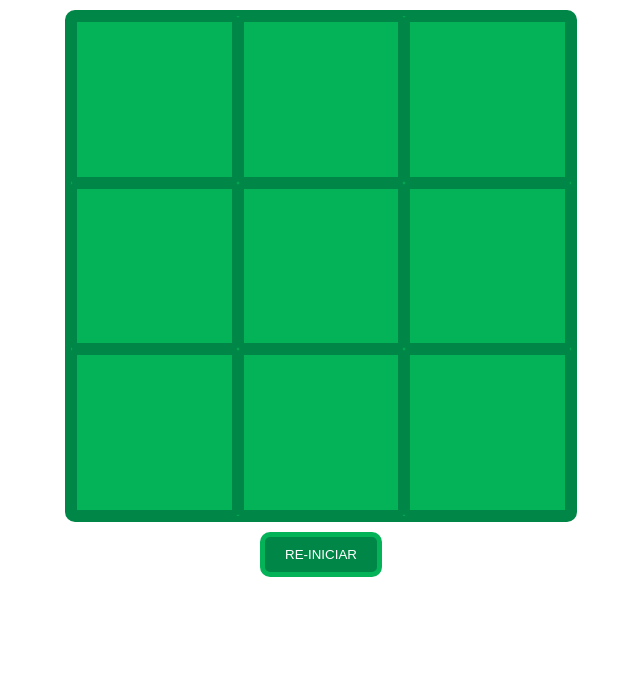
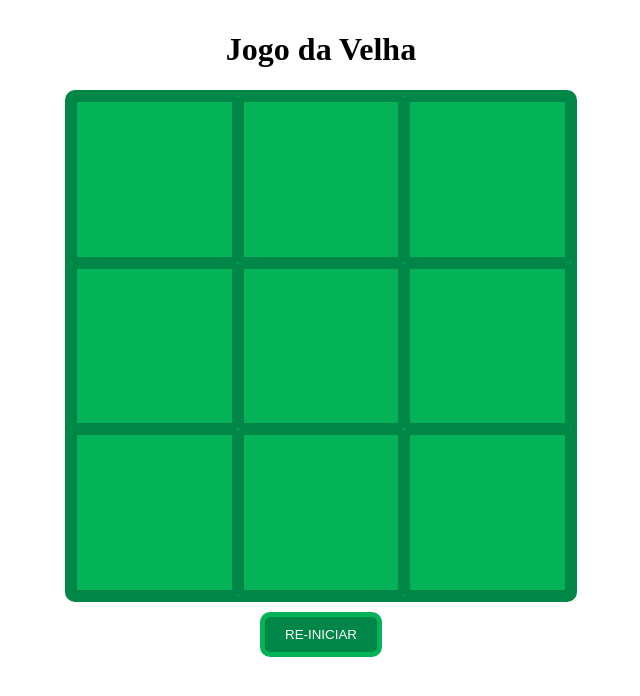
Before and after one commit to johnnysoutodev/TicTacToe, a plain HTML site: page src/index.html in a window 1280 px wide. Shown: the whole page, without its empty margins (319-959 px from the left). Drawn offline with Linux system fonts and the light colour scheme.

Commit message:
Update index.html
add titulo

```diff
--- a/src/index.html
+++ b/src/index.html
@@ -8,6 +8,7 @@
     <title>Jogo da Velha</title>
 </head>
 <body>
+    <h1>Jogo da Velha</h1>
     <div class="game"></div>
     <button class="btn" onclick="tic_tac_toe.restart()" title="Restart this game">Re-Iniciar</button>
 
```
